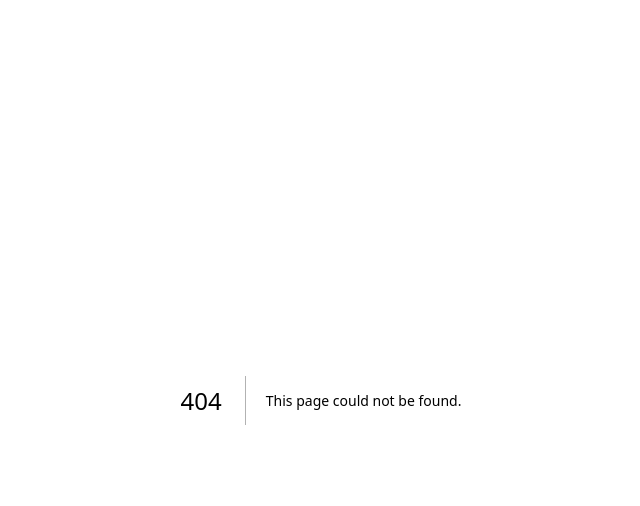
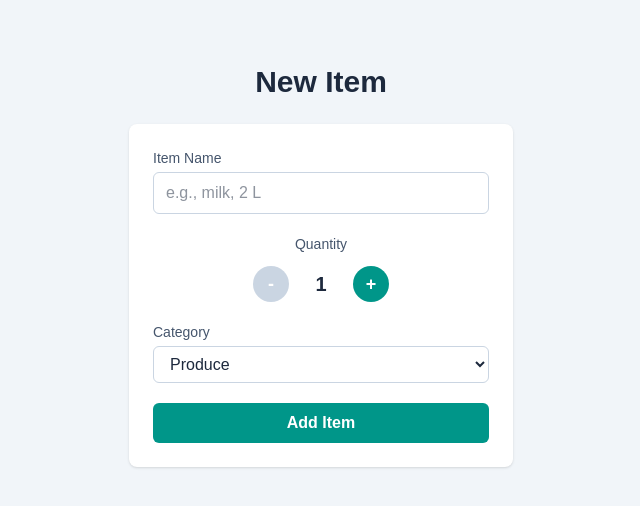
Before and after one commit to meeeeeeelijah/cprg306-assignments, a Next.js app: page /week-5 in a window 1280 px wide. Before the commit this address had no page. Shown: the top 506 px of the page, without its empty margins (319-959 px from the left). Built offline with nearby package versions, Linux system fonts and the light colour scheme.

Commit message:
add week 4 and week 5 assignments

```diff
--- a/app/page.js
+++ b/app/page.js
@@ -1,4 +1,4 @@
-// Name: Alex Ghebremicael Assignment 3
+// Name: Alex Ghebremicael Assignment 5
 
 import Link from "next/link";
 
@@ -20,6 +20,18 @@ export default function Home() {
       >
         Week 3 Assignment
       </Link>
+      <Link
+        href="/week-4"
+        className="rounded-full bg-foreground px-5 py-3 text-background transition-colors hover:bg-[#383838] dark:hover:bg-[#ccc]"
+      >
+        Week 4 Assignment
+      </Link>
+      <Link
+        href="/week-5"
+        className="rounded-full bg-foreground px-5 py-3 text-background transition-colors hover:bg-[#383838] dark:hover:bg-[#ccc]"
+      >
+        Week 5 Assignment
+      </Link>
     </main>
   );
 }
--- /dev/null
+++ b/app/week-4/new-item.js
@@ -0,0 +1,46 @@
+// Name: Alex Ghebremicael Assignment 4
+
+"use client";
+
+import { useState } from "react";
+
+export default function NewItem() {
+  const [quantity, setQuantity] = useState(1);
+
+  function increment() {
+    if (quantity < 20) {
+      setQuantity(quantity + 1);
+    }
+  }
+
+  function decrement() {
+    if (quantity > 1) {
+      setQuantity(quantity - 1);
+    }
+  }
+
+  return (
+    <div className="flex flex-col items-center gap-3 rounded-lg bg-white p-6 shadow">
+      <p className="text-sm font-medium text-slate-600">Quantity</p>
+      <div className="flex items-center gap-4">
+        <button
+          onClick={decrement}
+          disabled={quantity === 1}
+          className="h-9 w-9 rounded-full bg-teal-600 text-lg font-bold text-white disabled:cursor-not-allowed disabled:bg-slate-300"
+        >
+          -
+        </button>
+        <span className="w-8 text-center text-xl font-semibold text-slate-800">
+          {quantity}
+        </span>
+        <button
+          onClick={increment}
+          disabled={quantity === 20}
+          className="h-9 w-9 rounded-full bg-teal-600 text-lg font-bold text-white disabled:cursor-not-allowed disabled:bg-slate-300"
+        >
+          +
+        </button>
+      </div>
+    </div>
+  );
+}
--- /dev/null
+++ b/app/week-4/page.js
@@ -0,0 +1,12 @@
+// Name: Alex Ghebremicael Assignment 4
+
+import NewItem from "./new-item";
+
+export default function Page() {
+  return (
+    <main className="flex min-h-screen flex-col items-center gap-6 bg-slate-100 px-6 py-16">
+      <h1 className="text-3xl font-semibold text-slate-800">New Item</h1>
+      <NewItem />
+    </main>
+  );
+}
--- /dev/null
+++ b/app/week-5/new-item.js
@@ -0,0 +1,125 @@
+// Name: Alex Ghebremicael Assignment 5
+
+"use client";
+
+import { useState } from "react";
+
+const categories = [
+  "Produce",
+  "Dairy",
+  "Bakery",
+  "Meat",
+  "Frozen Foods",
+  "Canned Goods",
+  "Dry Goods",
+  "Beverages",
+  "Snacks",
+  "Household",
+  "Other",
+];
+
+export default function NewItem() {
+  const [name, setName] = useState("");
+  const [quantity, setQuantity] = useState(1);
+  const [category, setCategory] = useState("produce");
+
+  function increment() {
+    if (quantity < 20) {
+      setQuantity(quantity + 1);
+    }
+  }
+
+  function decrement() {
+    if (quantity > 1) {
+      setQuantity(quantity - 1);
+    }
+  }
+
+  function handleSubmit(event) {
+    event.preventDefault();
+
+    const item = { name, quantity, category };
+
+    console.log(item);
+    alert(`Name: ${name}\nQuantity: ${quantity}\nCategory: ${category}`);
+
+    setName("");
+    setQuantity(1);
+    setCategory("produce");
+  }
+
+  return (
+    <form
+      onSubmit={handleSubmit}
+      className="flex w-full max-w-sm flex-col gap-5 rounded-lg bg-white p-6 shadow"
+    >
+      <div className="flex flex-col gap-1">
+        <label htmlFor="name" className="text-sm font-medium text-slate-600">
+          Item Name
+        </label>
+        <input
+          id="name"
+          type="text"
+          value={name}
+          onChange={(event) => setName(event.target.value)}
+          required
+          placeholder="e.g., milk, 2 L"
+          className="rounded-md border border-slate-300 px-3 py-2 text-slate-800 focus:border-teal-600 focus:outline-none focus:ring-2 focus:ring-teal-200"
+        />
+      </div>
+
+      <div className="flex flex-col items-center gap-3">
+        <p className="text-sm font-medium text-slate-600">Quantity</p>
+        <div className="flex items-center gap-4">
+          <button
+            type="button"
+            onClick={decrement}
+            disabled={quantity === 1}
+            className="h-9 w-9 rounded-full bg-teal-600 text-lg font-bold text-white disabled:cursor-not-allowed disabled:bg-slate-300"
+          >
+            -
+          </button>
+          <span className="w-8 text-center text-xl font-semibold text-slate-800">
+            {quantity}
+          </span>
+          <button
+            type="button"
+            onClick={increment}
+            disabled={quantity === 20}
+            className="h-9 w-9 rounded-full bg-teal-600 text-lg font-bold text-white disabled:cursor-not-allowed disabled:bg-slate-300"
+          >
+            +
+          </button>
+        </div>
+      </div>
+
+      <div className="flex flex-col gap-1">
+        <label
+          htmlFor="category"
+          className="text-sm font-medium text-slate-600"
+        >
+          Category
+        </label>
+        <select
+          id="category"
+          value={category}
+          onChange={(event) => setCategory(event.target.value)}
+          className="rounded-md border border-slate-300 px-3 py-2 text-slate-800 focus:border-teal-600 focus:outline-none focus:ring-2 focus:ring-teal-200"
+        >
+          {categories.map((c) => (
+            <option key={c} value={c.toLowerCase()}>
+              {c}
+            </option>
+          ))}
+        </select>
+      </div>
+
+      <button
+        type="submit"
+        className="rounded-md bg-teal-600 px-4 py-2 font-semibold text-white transition-colors hover:bg-teal-700"
+      >
+        Add Item
+      </button>
+    </form>
+  );
+}
--- /dev/null
+++ b/app/week-5/page.js
@@ -0,0 +1,12 @@
+// Name: Alex Ghebremicael Assignment 5
+
+import NewItem from "./new-item";
+
+export default function Page() {
+  return (
+    <main className="flex min-h-screen flex-col items-center gap-6 bg-slate-100 px-6 py-16">
+      <h1 className="text-3xl font-semibold text-slate-800">New Item</h1>
+      <NewItem />
+    </main>
+  );
+}
```
Also changed, not shown: 2 other files (tests, documents, lock files or other folders).
